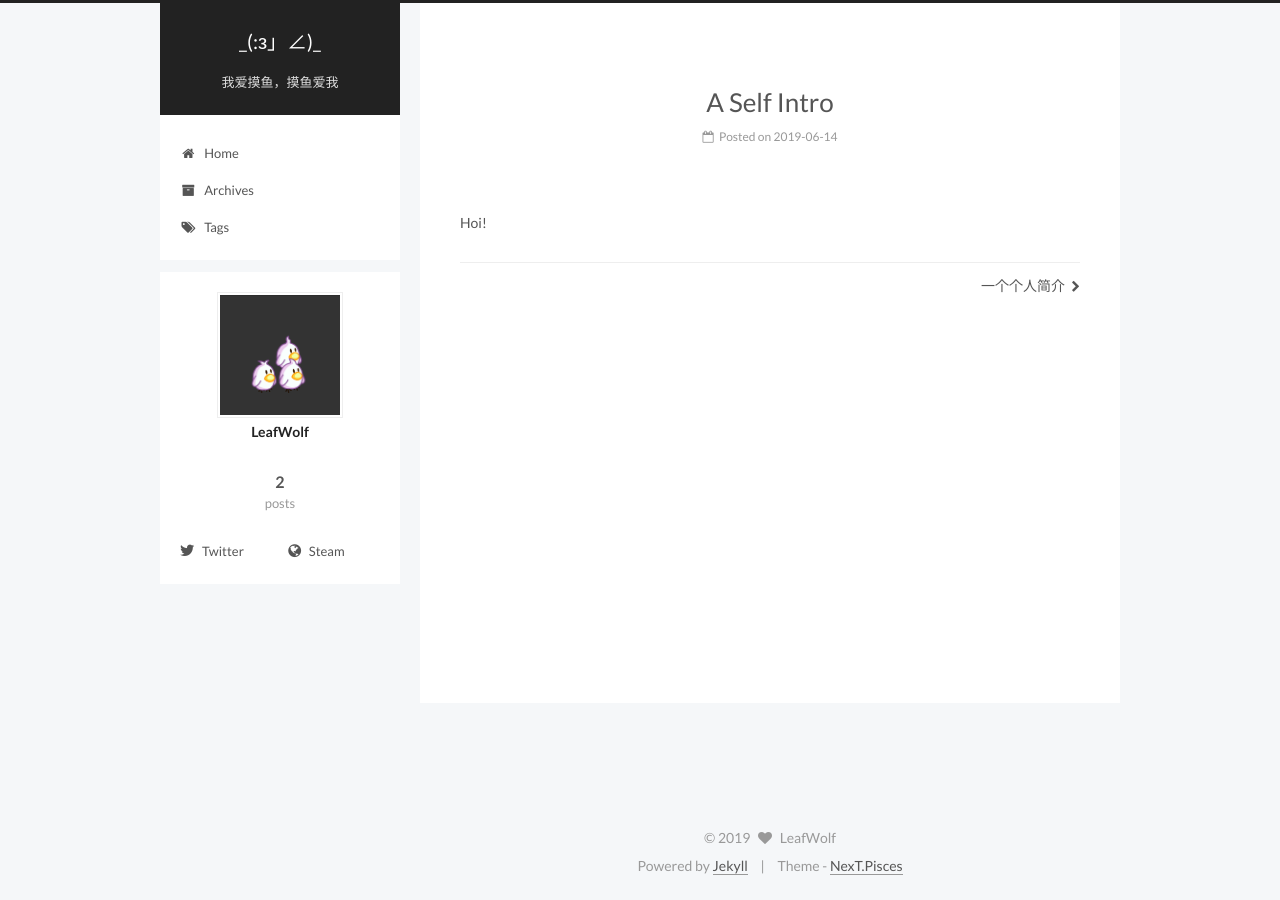
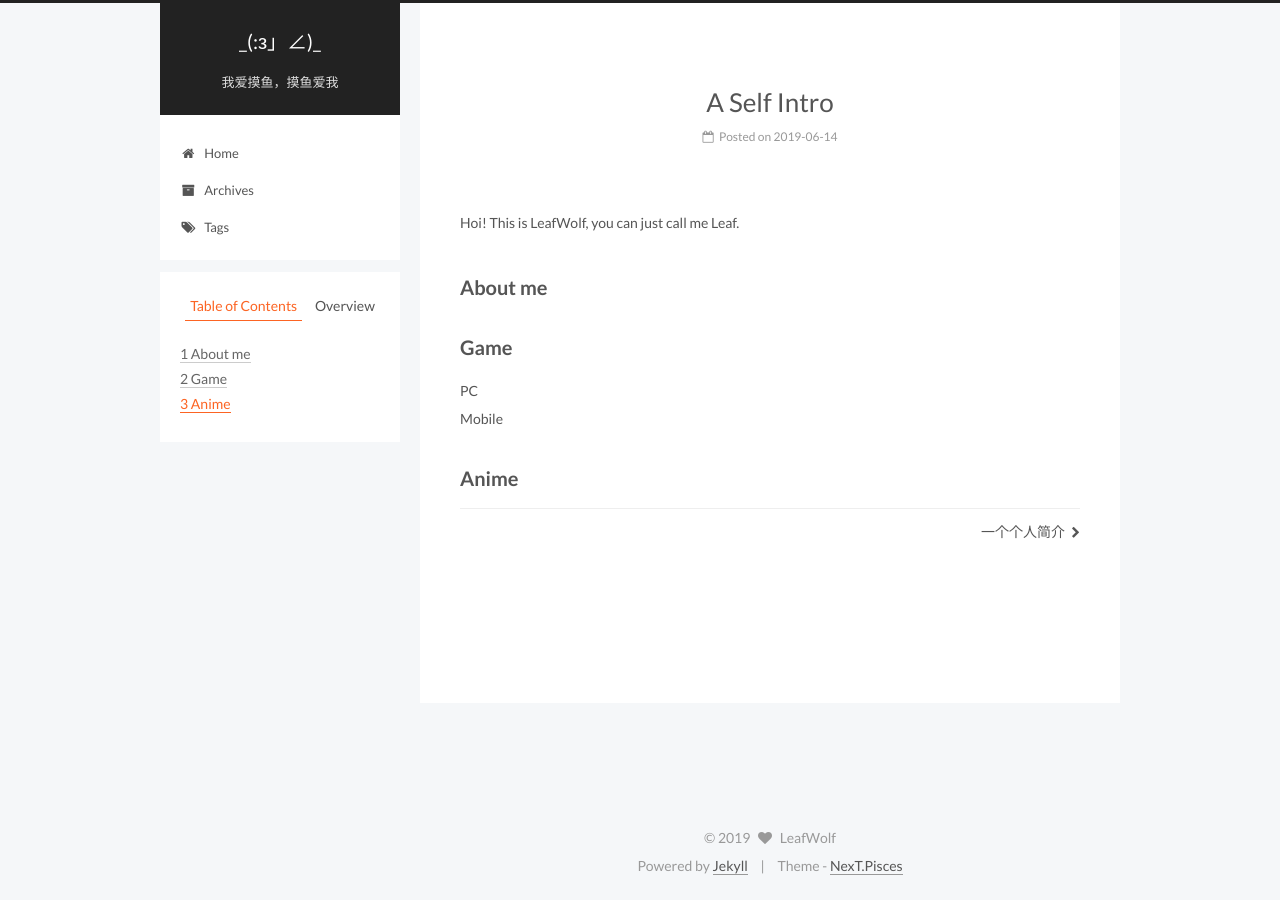
Before and after one commit to ALeafWolf/aleafwolf.github.io, a Jekyll site: the page built from _posts/2019-06-14-self-intro-en.md, in a window 1280 px wide. Built offline with Jekyll 4.4.1, drawn with Linux system fonts in a browser that asks for light colours.

Commit message:
Update 2019-06-14-self-intro-en.md

```diff
--- a/_posts/2019-06-14-self-intro-en.md
+++ b/_posts/2019-06-14-self-intro-en.md
@@ -1,4 +1,24 @@
 ---
 title: A Self Intro
 ---
-Hoi!
+Hoi! This is LeafWolf, you can just call me Leaf.
+
+## About me
+
+## Game
+<details>
+   <summary>PC</summary>
+
+something here
+
+
+</details>
+
+<details>
+   <summary>Mobile</summary>
+
+uwu
+
+</details>
+
+## Anime
```
